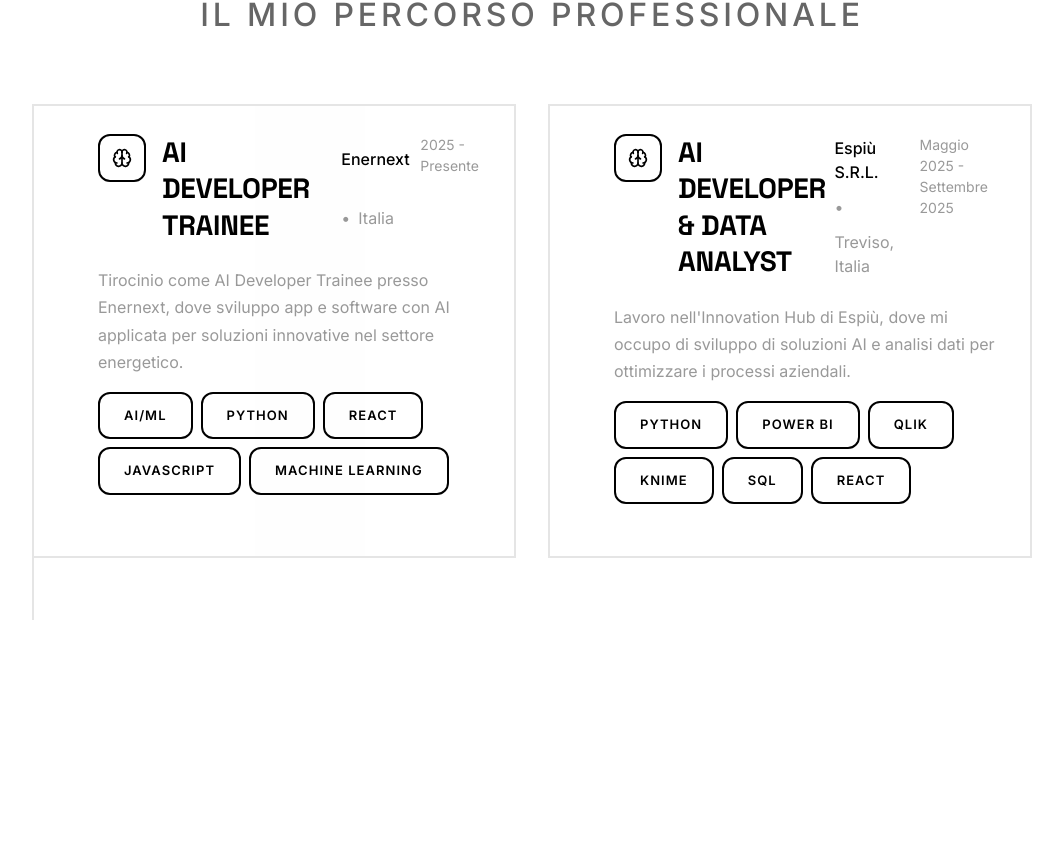
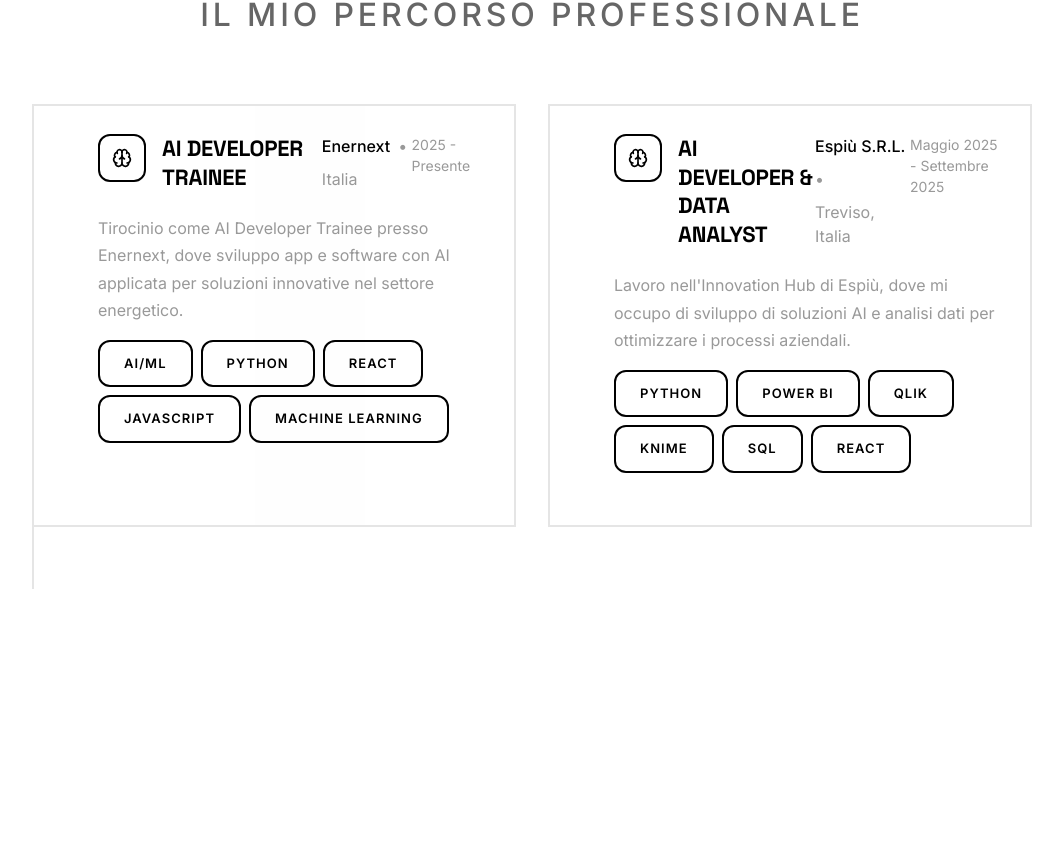
Before and after one commit to zozzy04/portfolio-riccardo, a React (Vite) app: page / in a window 1280 px wide. Shown: the part 4876-5729 px from the top of the page, without its empty margins (108-1171 px from the left). Built offline with nearby package versions, Linux system fonts and the light colour scheme.

Commit message:
Fix: riduce ulteriormente dimensioni experience-title

```diff
--- a/src/styles/components.css
+++ b/src/styles/components.css
@@ -527,7 +527,7 @@
 
 .experience-title {
   margin: 0 0 var(--spacing-xs) 0;
-  font-size: 1.25rem;
+  font-size: 1.125rem;
   font-weight: 700;
   text-transform: uppercase;
   letter-spacing: -0.01em;
@@ -536,13 +536,13 @@
 
 @media (min-width: 768px) {
   .experience-title {
-    font-size: 1.5rem;
+    font-size: 1.25rem;
   }
 }
 
 @media (min-width: 1024px) {
   .experience-title {
-    font-size: 1.75rem;
+    font-size: 1.375rem;
   }
 }
 
```
